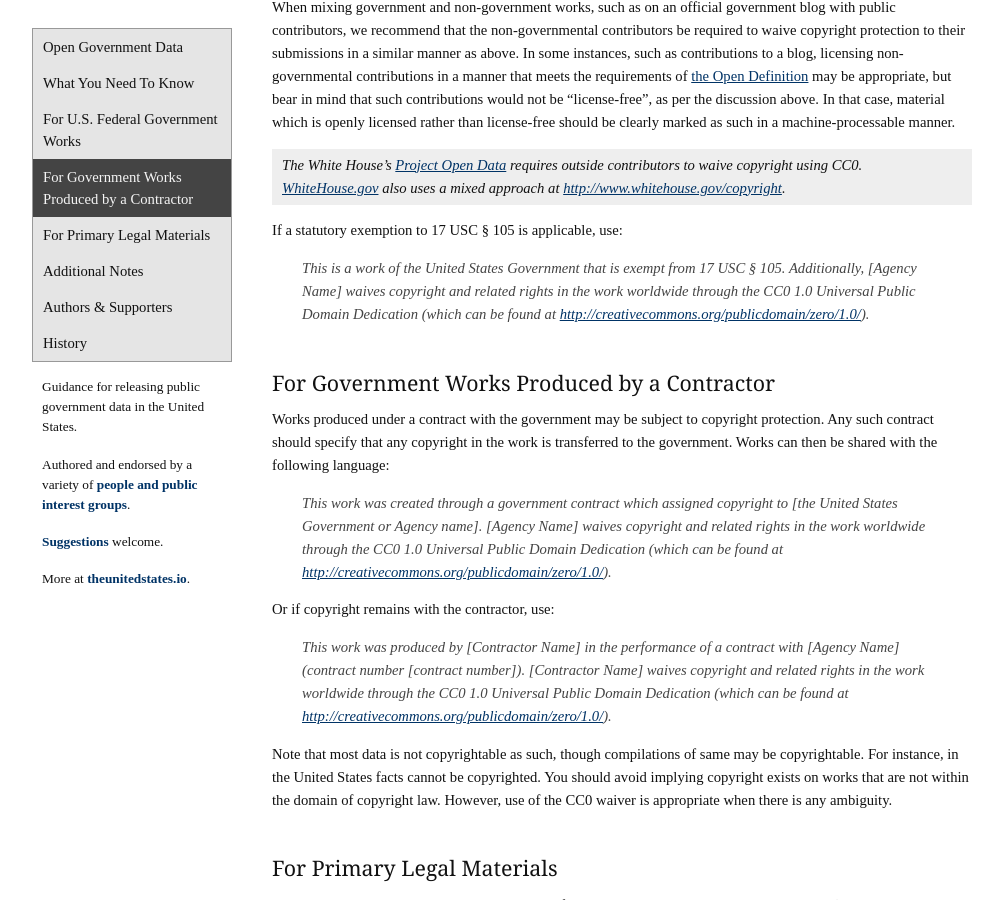
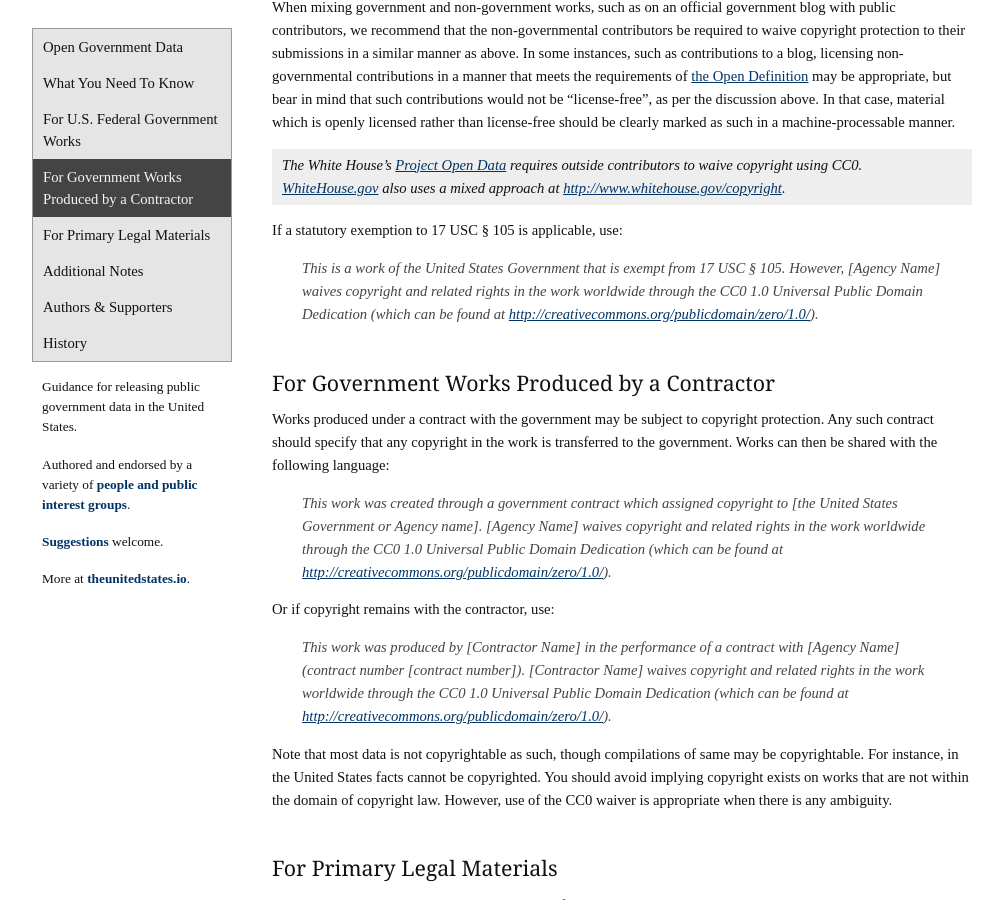
Before and after one commit to unitedstates/licensing, a Jekyll site: the page built from index.md, in a window 1280 px wide and 900 px high, scrolled down 1385 px. Shown: the whole window, without its empty margins (18-1021 px from the left). Built offline with Jekyll 4.4.1, drawn with Linux system fonts in a browser that asks for light colours; nearby versions of some CDN libraries; some web fonts are replaced.

Commit message:
This 'however' is actually in contrast to previous sentence, because we're talking about an exemption from the exemption from copyright

```diff
--- a/index.md
+++ b/index.md
@@ -47,7 +47,7 @@ The White House's [Project Open Data](http://project-open-data.github.io/) requi
 
 If a statutory exemption to 17 USC § 105 is applicable, use:
 
-> This is a work of the United States Government that is exempt from 17 USC § 105. Additionally, [Agency Name] waives copyright and related rights in the work worldwide through the CC0 1.0 Universal Public Domain Dedication (which can be found at [http://creativecommons.org/publicdomain/zero/1.0/](http://creativecommons.org/publicdomain/zero/1.0/)).
+> This is a work of the United States Government that is exempt from 17 USC § 105. However, [Agency Name] waives copyright and related rights in the work worldwide through the CC0 1.0 Universal Public Domain Dedication (which can be found at [http://creativecommons.org/publicdomain/zero/1.0/](http://creativecommons.org/publicdomain/zero/1.0/)).
 
 #### For Government Works Produced by a Contractor
 
```
